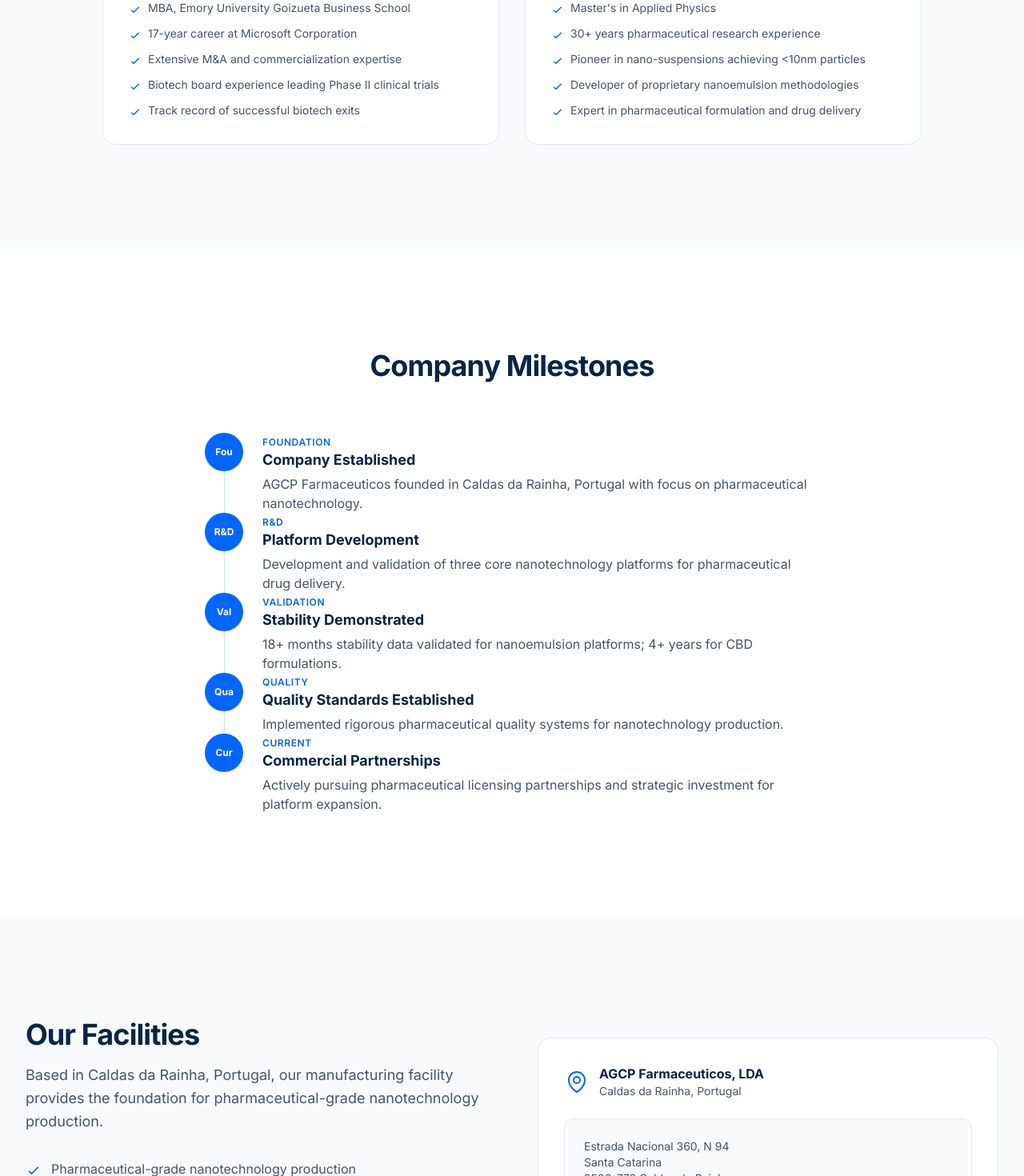
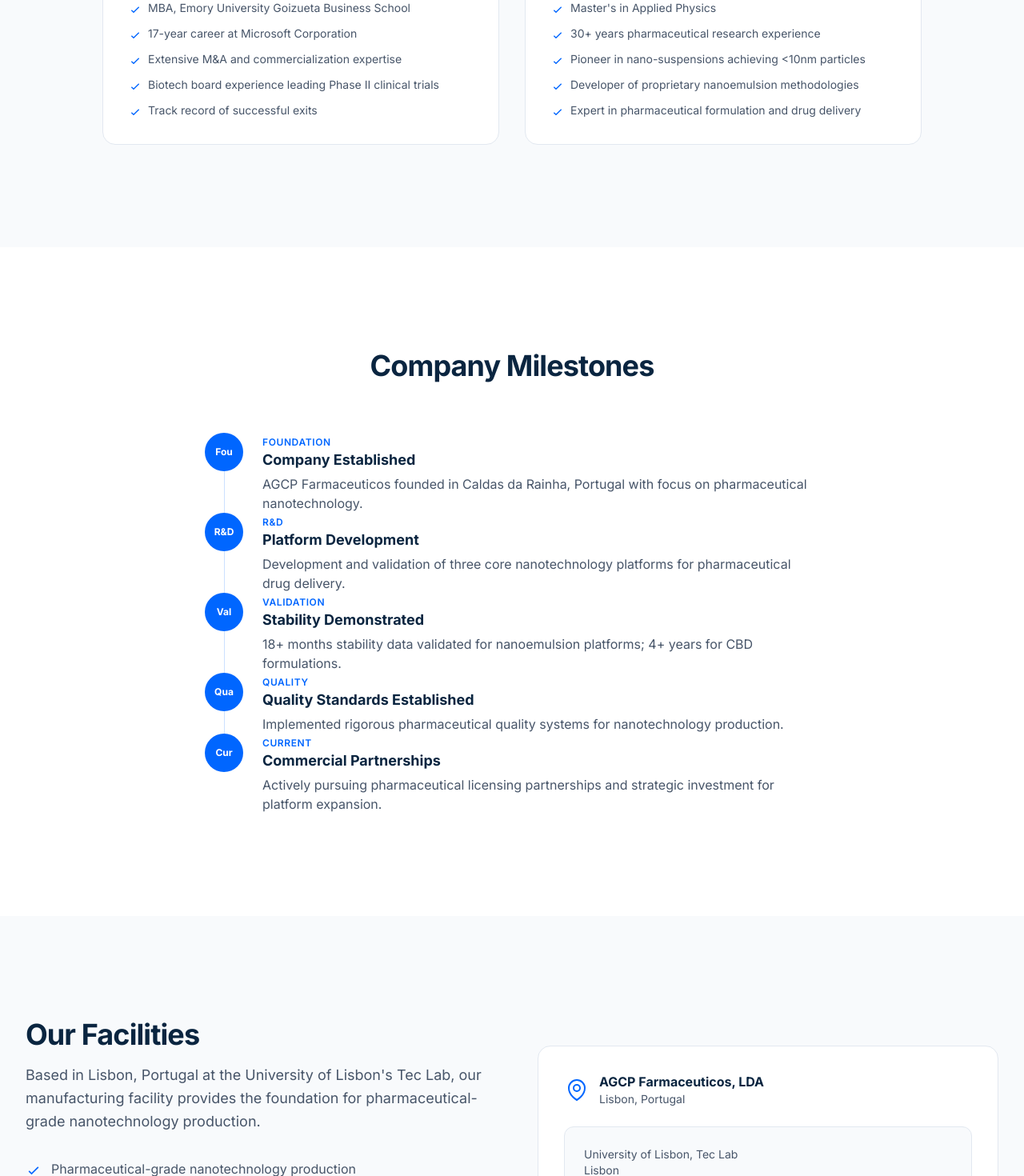
Before and after one commit to lgfine-dot/-agcp-website, a Next.js app: page /about in a window 1280 px wide. Shown: the part 2000-3470 px from the top of the page at 80% size. Built offline with nearby package versions, Linux system fonts and the light colour scheme.

Commit message:
Update about page: remove "biotech" from exits bullet, update facility location to Lisbon Tec Lab
Co-Authored-By: Claude Opus 4.6 <noreply@anthropic.com>

```diff
--- a/src/app/about/page.tsx
+++ b/src/app/about/page.tsx
@@ -154,7 +154,7 @@ export default function AboutPage() {
                       '17-year career at Microsoft Corporation',
                       'Extensive M&A and commercialization expertise',
                       'Biotech board experience leading Phase II clinical trials',
-                      'Track record of successful biotech exits',
+                      'Track record of successful exits',
                     ].map((item) => (
                       <div key={item} className="flex items-start gap-2">
                         <svg className="mt-1 h-4 w-4 flex-shrink-0 text-accent" fill="none" viewBox="0 0 24 24" stroke="currentColor" strokeWidth={2}>
@@ -247,7 +247,7 @@ export default function AboutPage() {
                 Our Facilities
               </h2>
               <p className="mt-4 text-lg text-text-secondary leading-relaxed">
-                Based in Caldas da Rainha, Portugal, our manufacturing facility provides the foundation for pharmaceutical-grade nanotechnology production.
+                Based in Lisbon, Portugal at the University of Lisbon&apos;s Tec Lab, our manufacturing facility provides the foundation for pharmaceutical-grade nanotechnology production.
               </p>
               <div className="mt-8 space-y-4">
                 {[
@@ -276,14 +276,13 @@ export default function AboutPage() {
                   </svg>
                   <div>
                     <p className="font-bold text-navy">AGCP Farmaceuticos, LDA</p>
-                    <p className="text-sm text-text-secondary">Caldas da Rainha, Portugal</p>
+                    <p className="text-sm text-text-secondary">Lisbon, Portugal</p>
                   </div>
                 </div>
                 <div className="rounded-xl bg-surface border border-border p-6">
                   <p className="text-sm text-text-secondary">
-                    Estrada Nacional 360, N 94<br />
-                    Santa Catarina<br />
-                    2500-773 Caldas da Rainha<br />
+                    University of Lisbon, Tec Lab<br />
+                    Lisbon<br />
                     Portugal
                   </p>
                 </div>
```
